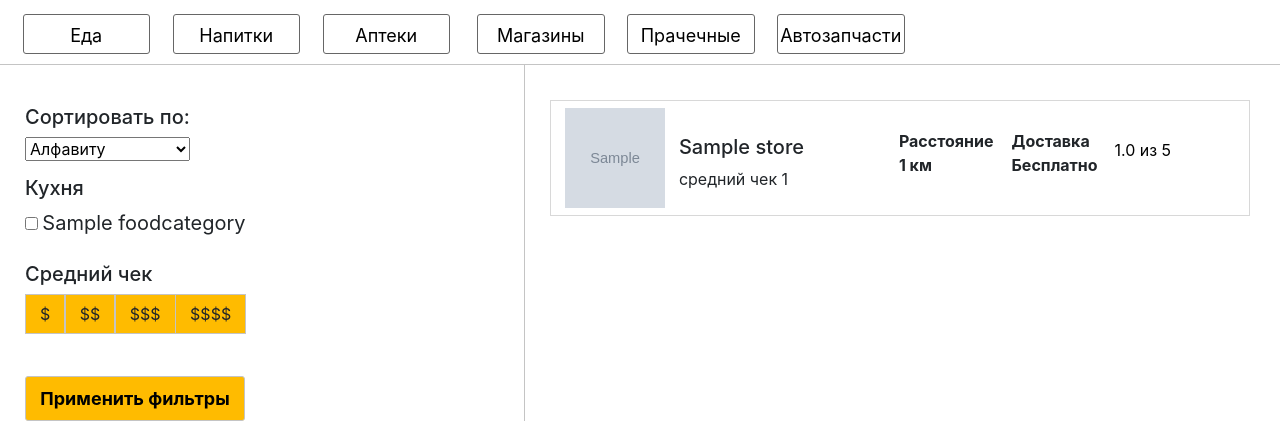
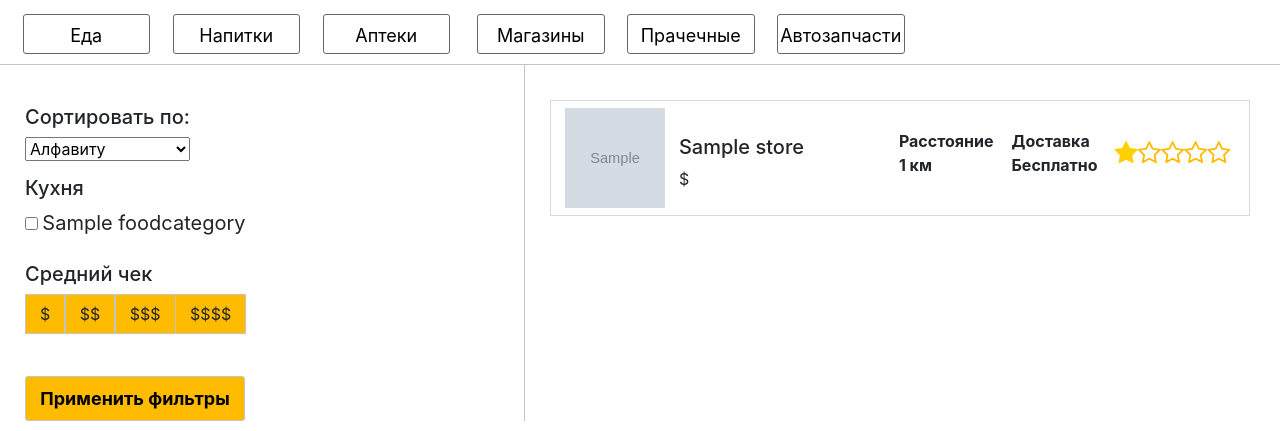
Before and after one commit to orazkarl/dostavkakz, a Django app: page /stores_list/ in a window 1280 px wide; the page is wider, and only the part inside the window is pictured. Shown: the part 350-781 px from the top of that part. Run offline with Django 3.2, Linux system fonts and the light colour scheme; tables that the repository leaves empty hold one stand-in row (values such as "Sample post"); grey boxes marked "Sample" are stand-in pictures; some libraries are stand-ins or nearby versions.

Commit message:
Rating, avg_check in list of stores

```diff
--- a/landing/models.py
+++ b/landing/models.py
@@ -41,7 +41,10 @@ class Store(models.Model):
 
     def average_rating(self):
         all_ratings = map(lambda x: x.rating, self.review_set.all())
-        return np.mean(list(all_ratings))
+        avg_rating = np.mean(list(all_ratings))
+        if str(avg_rating) == 'nan':
+            return 0
+        return round(avg_rating)
 
     def average_check(self):
         all_prices = map(lambda x: x.price, self.product_set.all())
--- a/landing/templatetags/template_filters.py
+++ b/landing/templatetags/template_filters.py
@@ -1,12 +1,19 @@
 from django import template
 
 register = template.Library()
+
 
 @register.filter
 def get_list(dictionary, key):
     return dictionary.getlist(key)
 
 
-def cut(value, arg):
-    """Removes all values of arg from the given string"""
-    return value.replace(arg, '')
+@register.filter
+def multiply(string, times):
+    return string * times
+
+
+@register.filter()
+def range(min, max):
+    # print(min)
+    return range(int(max))
--- a/templates/landing/stores_list.html
+++ b/templates/landing/stores_list.html
@@ -503,20 +503,23 @@
                 </div>
                 <div class="kitchen">
                     <h5>Кухня</h5>
+
                     {#                    {% for i in request.GET|get_list:'foodcategory' %}#}
                     {#                        {{ i }}#}
                     {#                    {% endfor %}#}
                     {% for tag in tags %}
                         <div>
                             <div class="Filters__filter">
-                                <label class="Checkbox Filters__label" for="Checkbox__{{ tag.id }}" style="display: -webkit-inline-box; font-size: 20px;">
+                                <label class="Checkbox Filters__label" for="Checkbox__{{ tag.id }}"
+                                       style="display: -webkit-inline-box; font-size: 20px;">
                                     <div class="Checkbox__selection">
                                         <input type="checkbox" id="Checkbox__{{ tag.id }}" name="foodcategory"
                                                class="Checkbox__selection__input " value="{{ tag.id }}"
                                                {% if tag.id|stringformat:"s" in request.GET|get_list:'foodcategory' %}checked {% endif %}>
                                         <i class="Checkbox__selection__check "></i>
                                     </div>
-                                    <p class="Checkbox__text" style="margin-left: 2%; font-size: 20px;">  {{ tag.name }}</p>
+                                    <p class="Checkbox__text"
+                                       style="margin-left: 2%; font-size: 20px;">  {{ tag.name }}</p>
                                 </label>
                             </div>
                         </div>
@@ -619,7 +622,7 @@
 
                         <div style="margin-left: 2%; margin-top: 5%;">
                             <h5 style="width: 220px;">{{ store.name }}</h5>
-                            <p>средний чек {{ store.average_check }}</p>
+                            <p>{{ '$'|multiply:store.avg_check }}</p>
                         </div>
 
                         <div style="display: inline-flex; margin-top: 3%;">
@@ -636,12 +639,44 @@
                             <a href="#" style="color: #000; text-decoration: none; margin-top: 5%; width: 100%;">
                                 <div class="i-body" style="display: inline-flex;">
                                     <div class="rate" style="display: inline-flex;">
-                                        {{ store.average_rating }} из 5
-                                        {#                                        <i class="fa fa-star" aria-hidden="true"></i>#}
-                                        {#                                        <i class="fa fa-star" aria-hidden="true"></i>#}
-                                        {#                                        <i class="fa fa-star" aria-hidden="true"></i>#}
-                                        {#                                        <i class="fa fa-star" aria-hidden="true"></i>#}
-                                        {#                                        <i class="fa fa-star-half-o" aria-hidden="true"></i>#}
+                                        {#                                    {{ store.average_rating }}#}
+                                        {% if store.average_rating == 1 %}
+                                            <i class="fa fa-star" aria-hidden="true"></i>
+                                            <i class="fa fa-star-o" aria-hidden="true" style="color: #FFBB00"></i>
+                                            <i class="fa fa-star-o" aria-hidden="true" style="color: #FFBB00"></i>
+                                            <i class="fa fa-star-o" aria-hidden="true" style="color: #FFBB00"></i>
+                                            <i class="fa fa-star-o" aria-hidden="true" style="color: #FFBB00"></i>
+                                        {% elif store.average_rating == 2 %}
+                                            <i class="fa fa-star" aria-hidden="true"></i>
+                                            <i class="fa fa-star" aria-hidden="true"></i>
+                                            <i class="fa fa-star-o" aria-hidden="true" style="color: #FFBB00"></i>
+                                            <i class="fa fa-star-o" aria-hidden="true" style="color: #FFBB00"></i>
+                                            <i class="fa fa-star-o" aria-hidden="true" style="color: #FFBB00"></i>
+                                        {% elif store.average_rating == 3 %}
+                                            <i class="fa fa-star" aria-hidden="true"></i>
+                                            <i class="fa fa-star" aria-hidden="true"></i>
+                                            <i class="fa fa-star" aria-hidden="true"></i>
+                                            <i class="fa fa-star-o" aria-hidden="true" style="color: #FFBB00"></i>
+                                            <i class="fa fa-star-o" aria-hidden="true" style="color: #FFBB00"></i>
+                                        {% elif store.average_rating == 4 %}
+                                            <i class="fa fa-star" aria-hidden="true"></i>
+                                            <i class="fa fa-star" aria-hidden="true"></i>
+                                            <i class="fa fa-star" aria-hidden="true"></i>
+                                            <i class="fa fa-star" aria-hidden="true"></i>
+                                            <i class="fa fa-star-o" aria-hidden="true" style="color: #FFBB00"></i>
+                                        {% elif store.average_rating == 5 %}
+                                            <i class="fa fa-star" aria-hidden="true"></i>
+                                            <i class="fa fa-star" aria-hidden="true"></i>
+                                            <i class="fa fa-star" aria-hidden="true"></i>
+                                            <i class="fa fa-star" aria-hidden="true"></i>
+                                            <i class="fa fa-star" aria-hidden="true"></i>
+                                        {% elif store.average_rating == 0 %}
+                                            <i class="fa fa-star-o" aria-hidden="true" style="color: #FFBB00"></i>
+                                            <i class="fa fa-star-o" aria-hidden="true" style="color: #FFBB00"></i>
+                                            <i class="fa fa-star-o" aria-hidden="true" style="color: #FFBB00"></i>
+                                            <i class="fa fa-star-o" aria-hidden="true" style="color: #FFBB00"></i>
+                                            <i class="fa fa-star-o" aria-hidden="true" style="color: #FFBB00"></i>
+                                        {% endif %}
                                     </div>
                                 </div>
                             </a>
```
